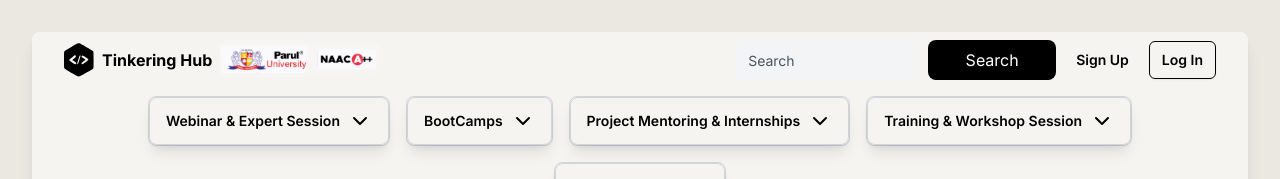
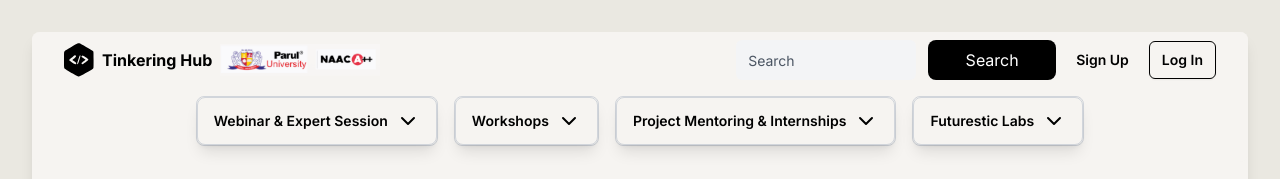
Before and after one commit to karan-patil19/TinkeringHub, a Next.js app: page /Lab in a window 1280 px wide. Shown: the top 179 px of the page. Built offline with nearby package versions, Linux system fonts and the light colour scheme.

Commit message:
Workshops(Sagarika)

```diff
--- a/components/Dropdown.jsx
+++ b/components/Dropdown.jsx
@@ -16,10 +16,10 @@ const dropdowns = [
     ],
   },
   {
-    buttonLabel: 'BootCamps',
+    buttonLabel: 'Workshops',
     items: [
-      { label: 'Upcoming Bootcamp', href: '/UpcomingBootcamp' },
-      { label: 'Past BootCamps Videos', href: '/PastBootCampsVideos' },
+      { label: 'Upcoming Workshop', href: '/UpcomingWorkshop' },
+      { label: 'Past Workshops Videos', href: '/PastWorkshopsVideos' },
     ],
   },
   {
@@ -30,13 +30,13 @@ const dropdowns = [
       // { label: 'Past Internship Experience', href: '/PastInternshipExperience' },
     ],
   },
-  {
-    buttonLabel: 'Training & Workshop Session',
-    items: [
-      { label: 'Upcoming Training', href: '/UpcomingTraining' },
-      { label: 'Past Workshops', href: '/PastWorkshops' },
-    ],
-  },
+  // {
+  //   buttonLabel: 'Training & Workshop Session',
+  //   items: [
+  //     { label: 'Upcoming Training', href: '/UpcomingTraining' },
+  //     { label: 'Past Workshops', href: '/PastWorkshops' },
+  //   ],
+  // },
   {
     buttonLabel: 'Futurestic Labs',
     items: [
--- a/components/Dropdown_min.jsx
+++ b/components/Dropdown_min.jsx
@@ -13,10 +13,10 @@ const dropdowns = [
     ],
   },
   {
-    buttonLabel: 'BootCamps',
+    buttonLabel: 'Workshops',
     items: [
-      { label: 'Upcoming Bootcamp', href: '/UpcomingBootcamp' },
-      { label: 'Past BootCamps Videos', href: '/PastBootCampsVideos' },
+      { label: 'Upcoming Workshop', href: '/UpcomingWorkshop' },
+      { label: 'Past Workshops Videos', href: '/PastWorkshopsVideos' },
     ],
   },
   {
@@ -44,17 +44,17 @@ const dropdowns = [
   {
     buttonLabel: 'Demonstration',
     items: [
-      { label: 'Upcoming Bootcamp', href: '/UpcomingBootcamp' },
-      { label: 'Past BootCamps Videos', href: '/PastBootCampsVideos' },
+      { label: 'Upcoming Workshop', href: '/UpcomingWorkshop' },
+      { label: 'Past Workshops Videos', href: '/PastWorkshopsVideos' },
     ],
   },
-  {
-    buttonLabel: 'Training & Workshop Session',
-    items: [
-      { label: 'Upcoming Bootcamp', href: '/UpcomingBootcamp' },
-      { label: 'Past BootCamps Videos', href: '/PastBootCampsVideos' },
-    ],
-  },
+  // {
+  //   buttonLabel: 'Training & Workshop Session',
+  //   items: [
+  //     { label: 'Upcoming Bootcamp', href: '/UpcomingBootcamp' },
+  //     { label: 'Past BootCamps Videos', href: '/PastBootCampsVideos' },
+  //   ],
+  // },
 ];
 
 export default function MultiDropdowns() {
```
Also changed, not shown: app/PastWorkshopsVideos/columns.tsx (renamed from app/PastBootCampsVideos/columns.tsx), app/PastWorkshopsVideos/data-table.tsx (renamed from app/PastBootCampsVideos/data-table.tsx), app/PastWorkshopsVideos/page.tsx (renamed from app/PastBootCampsVideos/page.tsx), app/UpcomingWorkshop/columns.tsx (renamed from app/UpcomingBootcamp/columns.tsx), app/UpcomingWorkshop/data-table.tsx (renamed from app/UpcomingBootcamp/data-table.tsx), app/UpcomingWorkshop/page.tsx (renamed from app/UpcomingBootcamp/page.tsx).
